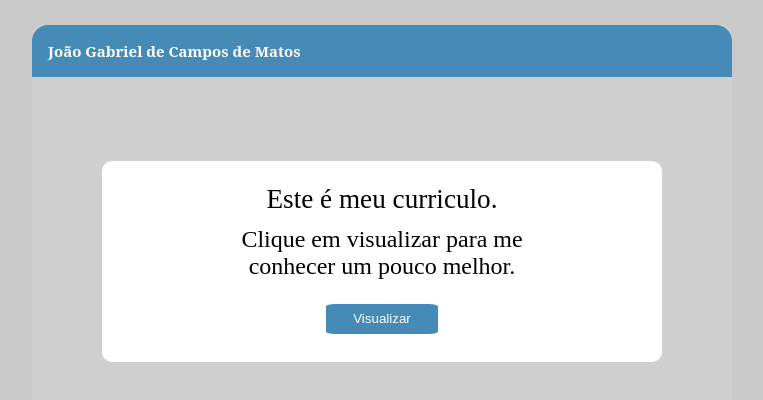
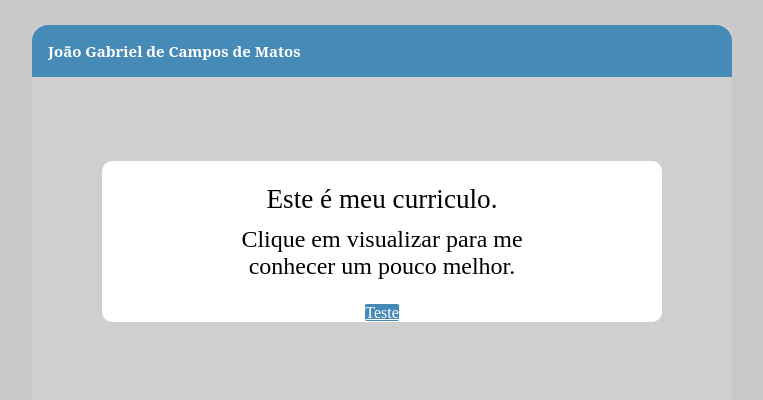
Before and after one commit to JongaMatos/web-curriculo, a React (Create React App) app: page / in a window 1280 px wide. Shown: the top 400 px of the page, without its empty margins (258-1021 px from the left). Built offline with nearby package versions, Linux system fonts and the light colour scheme.

Commit message:
Adding routes.

```diff
--- a/package.json
+++ b/package.json
@@ -8,6 +8,7 @@
     "@testing-library/user-event": "^12.8.3",
     "react": "^17.0.2",
     "react-dom": "^17.0.2",
+    "react-router-dom": "^5.2.0",
     "react-scripts": "4.0.3",
     "web-vitals": "^1.1.1"
   },
--- a/src/App.jsx
+++ b/src/App.jsx
@@ -1,13 +1,13 @@
 import React from 'react'
 // import HeaderStart from './components/HeaderStart'
-import Box from './components/Box'
+// import Box from './components/Box'
 import './App.css'
-
+import Routes from './routes'
 // eslint-disable-next-line
 export default (props) =>
     <div className='App'>
 
-        <Box/>
-
+        {/* <Box/> */}
+        <Routes />
 
     </div>
--- /dev/null
+++ b/src/Pages/Curriculo/index.jsx
@@ -0,0 +1,9 @@
+import React from 'react'
+
+function Curriculo() {
+    return (
+        <h1>Curriculo</h1>
+    )
+}
+
+export default Curriculo
--- /dev/null
+++ b/src/Pages/Main/index.jsx
@@ -0,0 +1,10 @@
+import React from 'react'
+import Box from '../../components/Box'
+
+function Inicial() {
+    return (
+        <Box/>
+    )
+}
+
+export default Inicial
--- a/src/components/Box.css
+++ b/src/components/Box.css
@@ -1,5 +1,5 @@
 .Bigbox, .Box {
-    border-radius: 10px ;
+    border-radius: 10px;
     margin: auto;
 }
 
@@ -11,12 +11,10 @@
     /*  */
     margin-bottom: 1.5%;
     margin-top: 2%;
-
     /*  */
     /* border: 30px black; */
-    border: 15050px,#000000;}
-
-
+    border: 15050px, #000000;
+}
 
 .Box {
     /*  */
@@ -30,6 +28,7 @@
     /*  */
     margin-bottom: 2%;
 }
+
 .p1 {
     padding-top: 4%;
     font-size: 1.7rem;
@@ -47,11 +46,13 @@
     background-color: #468AB7;
     color: #ffffff;
     /*  */
-    min-width: 20%;
-    min-height: 30px;
-    /*  */
     border-radius: 8%;
     border: #CAC9C9;
     /*  */
     margin-bottom: 5%;
+    /*  */
 }
+
+.Botão:hover {
+    cursor: pointer;
+}
--- a/src/components/Box.jsx
+++ b/src/components/Box.jsx
@@ -1,4 +1,5 @@
 import React from 'react'
+import { Link } from 'react-router-dom'
 import HeaderStart from './HeaderStart'
 import './Box.css'
 
@@ -10,7 +11,8 @@ function Boxes() {
             <div className='Box'>
                 <p className='p1'>Este é meu curriculo.</p>
                 <p className='p2'>Clique em visualizar para me conhecer um pouco melhor.</p>
-                <button className='Botão'>Visualizar</button>
+                {/* <button className='Botão'>Visualizar</button> */}
+                <Link to={'/Curriculo'} className='Botão'>Teste</Link>
             </div>
         </div>
     )
--- /dev/null
+++ b/src/routes.js
@@ -0,0 +1,18 @@
+import React from 'react'
+import { BrowserRouter, Switch, Route } from 'react-router-dom'
+
+import Inicial from './Pages/Main/index'
+import Curriculo from './Pages/Curriculo/index.jsx'
+
+function Routes() {
+    return (
+        <BrowserRouter>
+            <Switch>
+                <Route path="/" exact component={Inicial} />
+                <Route path="/Curriculo"  component={Curriculo} />
+            </Switch>
+        </BrowserRouter>
+    )
+}
+
+export default Routes
```
Also changed, not shown: 1 other file (tests, documents, lock files or other folders).
